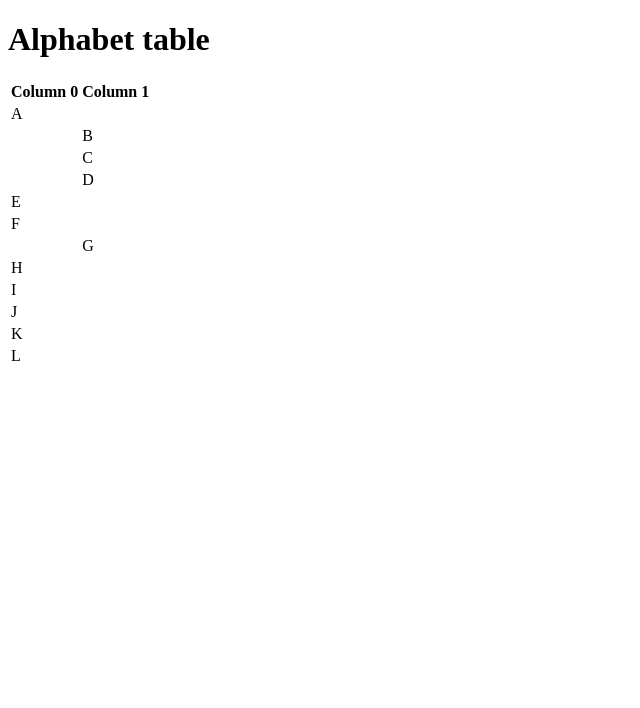
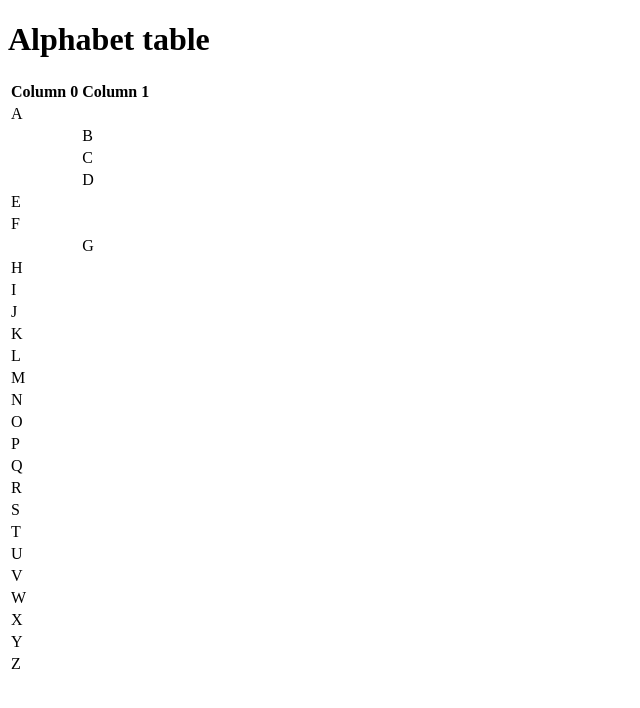
Before and after one commit to comp426-2023-spring/a01-muktha-s, a website: page public/index.html in a window 1280 px wide. Shown: the whole page, without its empty margins (0-640 px from the left). Drawn offline with Linux system fonts and the light colour scheme.

Commit message:
completed aplhabet table

```diff
--- a/public/index.html
+++ b/public/index.html
@@ -51,9 +51,48 @@
 					<tr>
 						<td>L</td><td></td>
 					</tr>
-
-
-
+					<tr>
+						<td>M</td><td></td>
+					</tr>
+					<tr>
+						<td>N</td><td></td>
+					</tr>
+					<tr>
+						<td>O</td><td></td>
+					</tr>
+					<tr>
+						<td>P</td><td></td>
+					</tr>
+					<tr>
+						<td>Q</td><td></td>
+					</tr>
+					<tr>
+						<td>R</td><td></td>
+					</tr>
+					<tr>
+						<td>S</td><td></td>
+					</tr>
+					<tr>
+						<td>T</td><td></td>
+					</tr>
+					<tr>
+						<td>U</td><td></td>
+					</tr>
+					<tr>
+						<td>V</td><td></td>
+					</tr>
+					<tr>
+						<td>W</td><td></td>
+					</tr>
+					<tr>
+						<td>X</td><td></td>
+					</tr>
+					<tr>
+						<td>Y</td><td></td>
+					</tr>
+					<tr>
+						<td>Z</td><td></td>
+					</tr>
 				</tbody>
 			</table>
         	</div>
```
